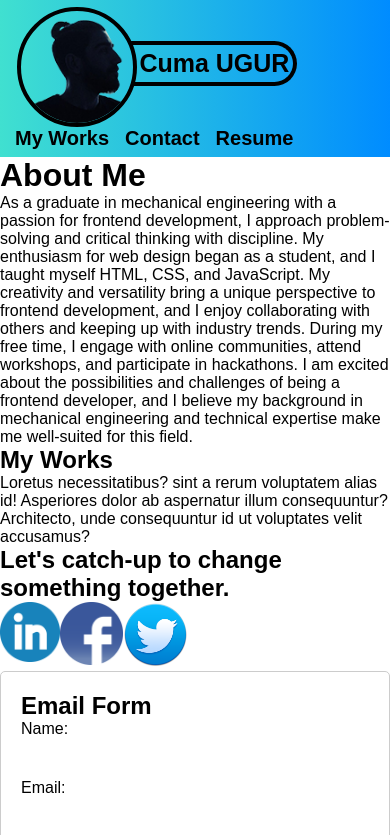
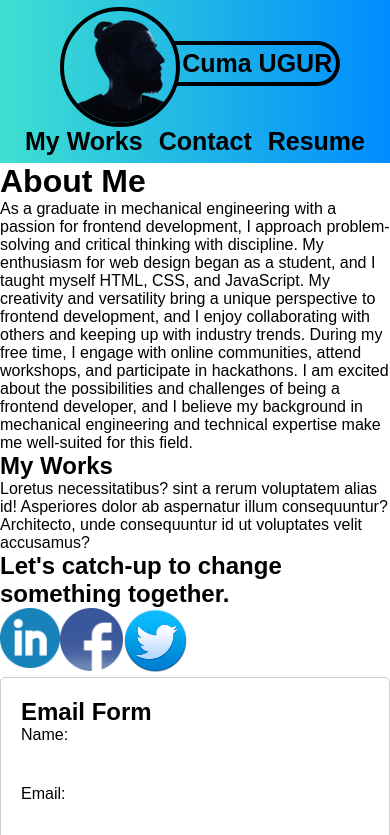
Before and after one commit to cumauu73/my-portfolio-cumaugur.com, a plain HTML site: page index.html in a window 390 px wide. Shown: the top 835 px of the page. Drawn offline with Linux system fonts and the light colour scheme.

Commit message:
mediaquery

```diff
--- a/Assets/css/style.css
+++ b/Assets/css/style.css
@@ -72,6 +72,10 @@ nav a {
 nav a:hover {
   color: white;
 }
+a:visited {
+  color: black;
+
+}
 
 
 
@@ -129,10 +133,28 @@ button {
 button:hover {
   background-color: #45a049;
 }
+
+
+
+
+
+
+
 @media screen and (max-width: 480px) {
-  nav a {
-    font-size: 20px;
+
+  header {
+    justify-content: center;
   }
+
+
+  /* header span {
+    display: none;
+
+
+
+  } */
+
+
 
   /* .logoname {
     display: flex;
```
